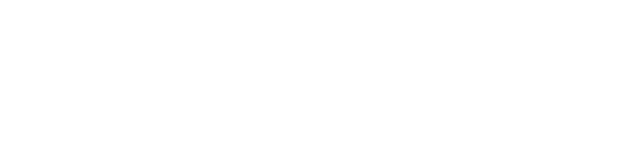
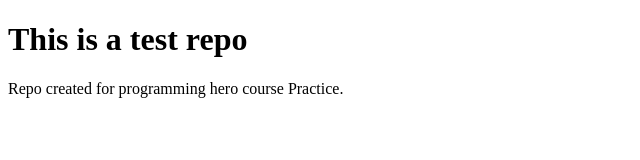
Before and after one commit to 10Sadique/p-hero-git-tutotrial, a plain HTML site: page index.html in a window 1280 px wide. Shown: the whole page, without its empty margins (0-640 px from the left). Drawn offline with Linux system fonts and the light colour scheme.

Commit message:
second commit

```diff
--- a/index.html
+++ b/index.html
@@ -7,6 +7,7 @@
     <title>Practice Repo</title>
 </head>
 <body>
-
+    <h1>This is a test repo</h1>
+    <p>Repo created for programming hero course Practice. </p>
 </body>
 </html>
```
